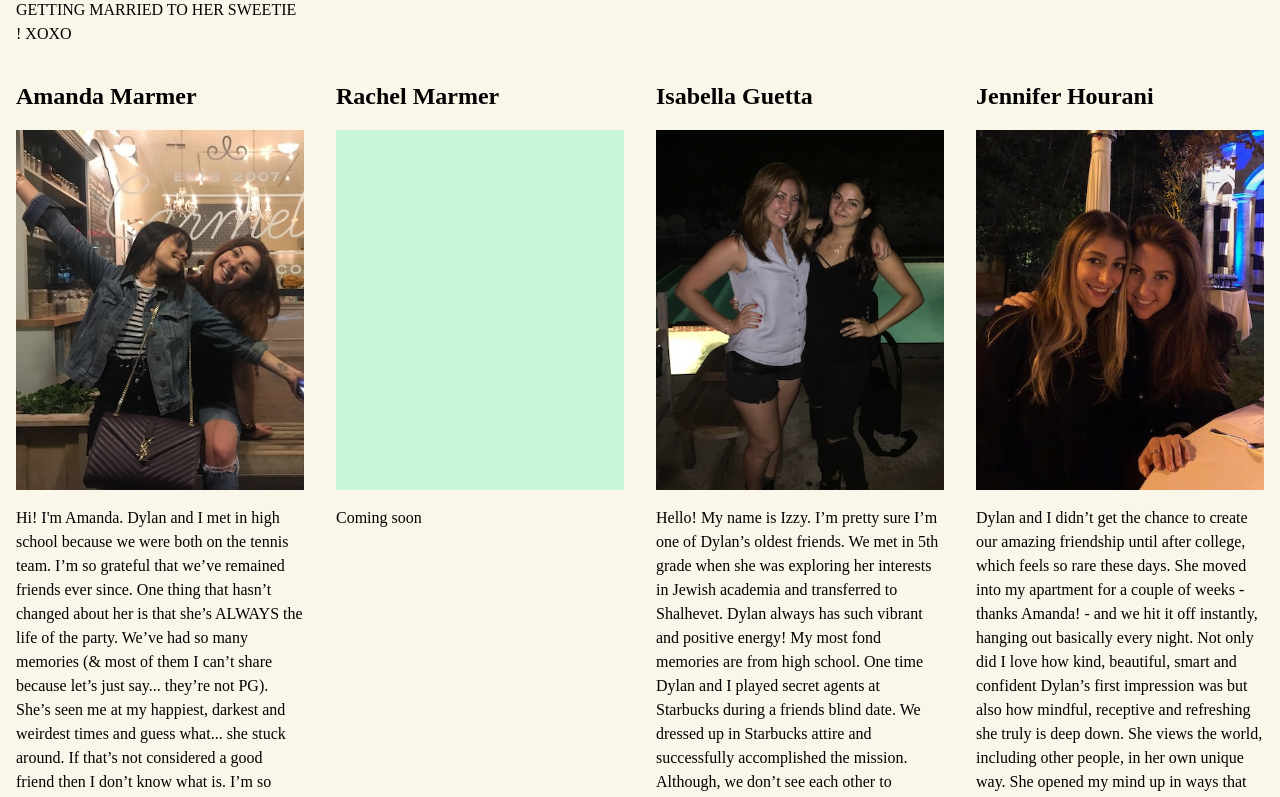
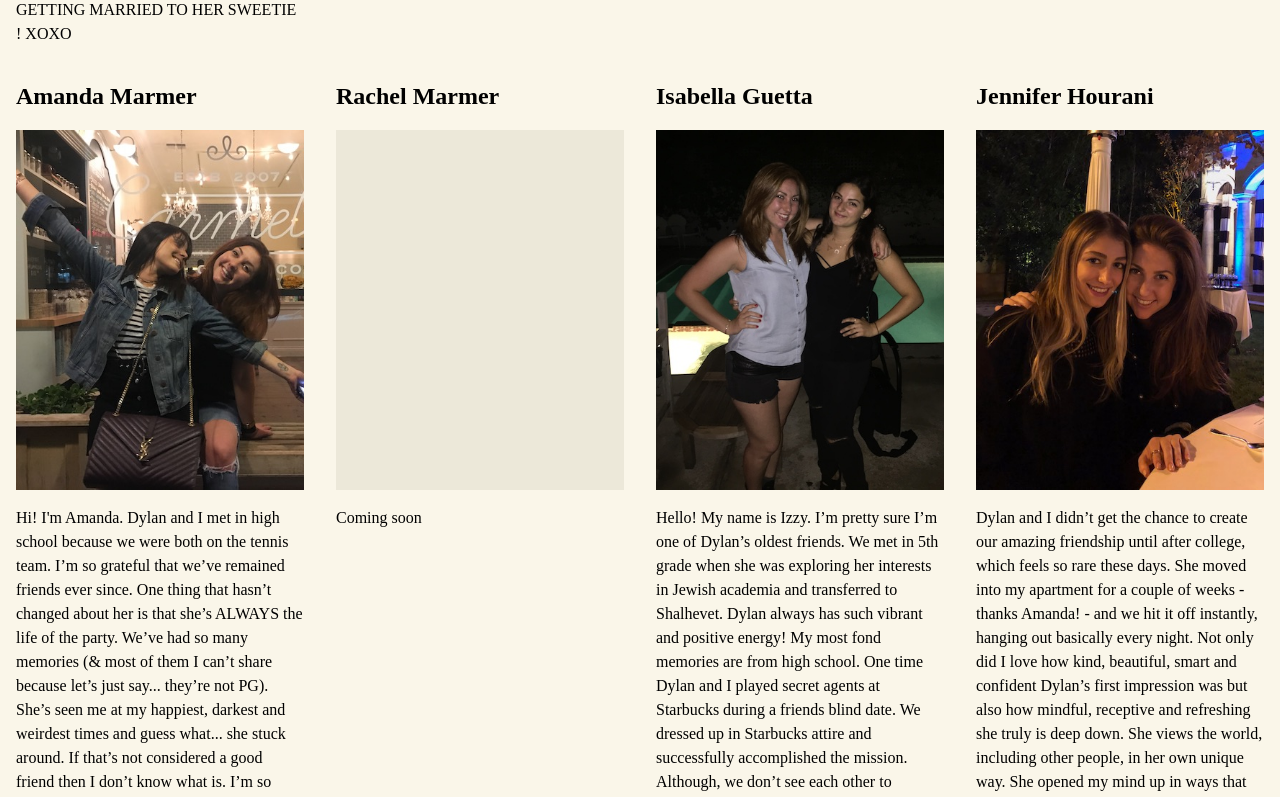
Before and after one commit to netspencer/dylanandspencer.wedding, a Next.js app: page /party in a window 1280 px wide. Shown: the part 1260-2057 px from the top of the page. Built offline with nearby package versions, Linux system fonts and the light colour scheme.

Commit message:
Make backgorund for wedding bio photo placeholders tan

```diff
--- a/components/PartyMemberBio.tsx
+++ b/components/PartyMemberBio.tsx
@@ -11,7 +11,9 @@ const PartyMemberBio: FunctionComponent<Props> = ({ name, image, bio }) => (
   <article className={classNames('w-full', 'md:w-1/2', 'lg:w-1/4')}>
     <div className={classNames('p-4')}>
       <h1 className={classNames('libre', 'text-2xl', 'font-bold')}>{name}</h1>
-      <div className={classNames('photo', 'relative', 'bg-green-200', 'my-4')}>
+      <div
+        className={classNames('photo', 'relative', 'bg-wedding-tan', 'my-4')}
+      >
         {image && (
           <img
             className={classNames('absolute', 'top-0', 'left-0', 'w-full')}
```
